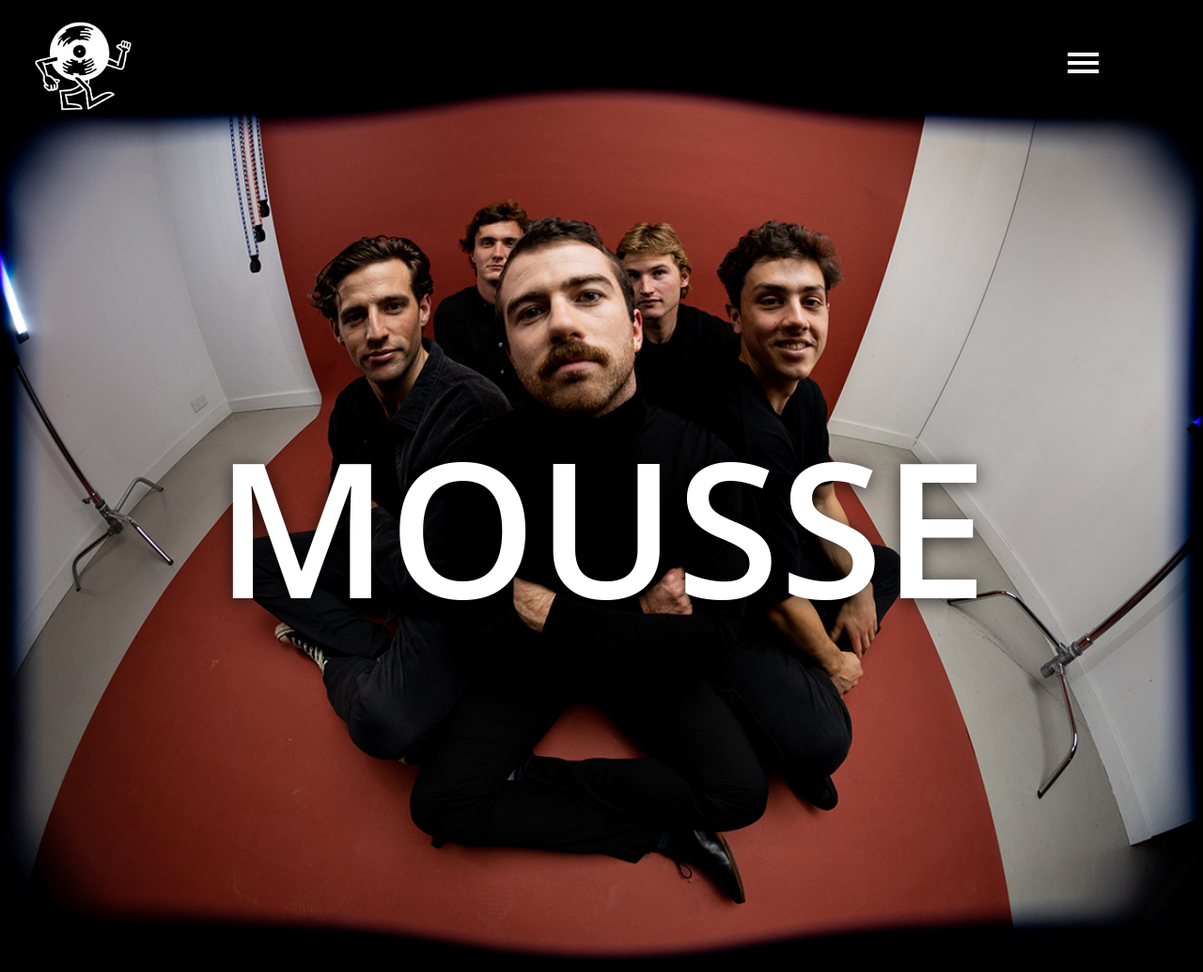
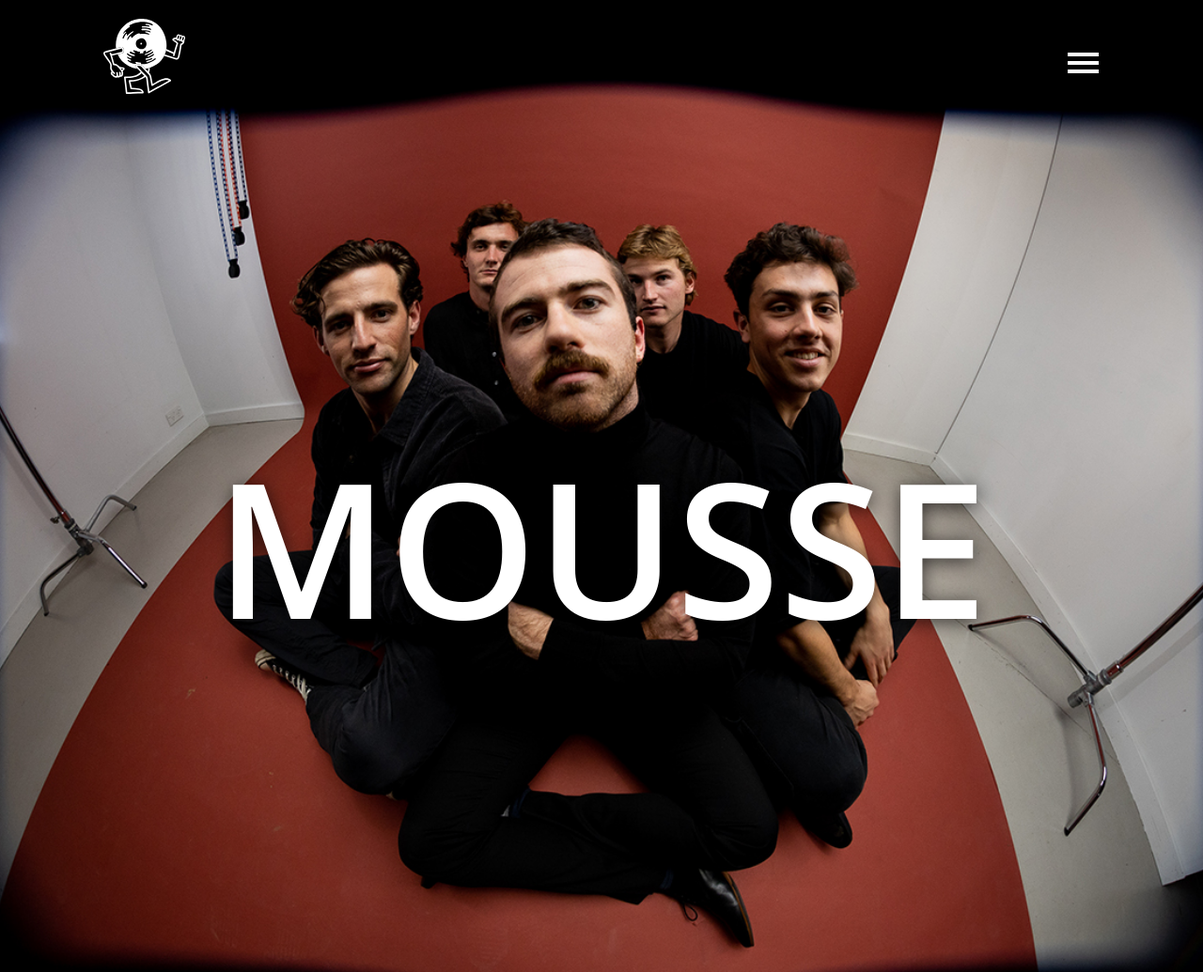
Before and after one commit to billmcculloch/mousse, a Gatsby site: page / in a window 1280 px wide. Shown: the top 1035 px of the page at 94% size. Built offline with nearby package versions, Linux system fonts and the light colour scheme; Gatsby itself is replaced by a stand-in of ours.

Commit message:
change to svgs

```diff
--- a/src/components/Hero.module.scss
+++ b/src/components/Hero.module.scss
@@ -2,7 +2,7 @@
 
 .wrapper {
   margin-top: -70px;
-  padding: 90px 0px;
+  padding: 120px 0px;
   display: flex;
   flex-direction: column;
   background-image: url("../images/hero.jpg");
--- a/src/components/Navbar.module.scss
+++ b/src/components/Navbar.module.scss
@@ -11,7 +11,8 @@
   top: 0;
 }
 .logo {
-  height: 100px;
+  margin-left: 7%;
+  height: 80px;
 }
 .wrapper {
   #menu {
--- a/src/components/Navbar.tsx
+++ b/src/components/Navbar.tsx
@@ -2,7 +2,7 @@
 
 import { useEffect, useState } from "react";
 import * as s from "./Navbar.module.scss";
-import logo from "../images/mousse_logo_transparent.png";
+import logo from "../images/mousse_logo_transparent.svg";
 import gsap from "gsap";
 
 function Navbar() {
--- a/src/components/seo.tsx
+++ b/src/components/seo.tsx
@@ -1,6 +1,6 @@
 import React from "react";
 import { useSiteMetadata } from "../hooks/use-site-metadata";
-import icon from "../images/mousse_logo_square.png";
+import icon from "../images/mousse_logo_red.svg";
 
 export const SEO = ({ title, description, pathname, children }: any) => {
   const {
--- a/src/global.d.tsx
+++ b/src/global.d.tsx
@@ -7,3 +7,7 @@
   const content: string;
   export = content;
 }
+declare module "*.svg" {
+  const content: string;
+  export = content;
+}
```
Also changed, not shown: src/images/LadyOfLeisure.jpg, src/images/LetMeFree.jpg, src/images/mousse_logo_red.svg (added), src/images/mousse_logo_transparent.svg (added), src/images/mousse_name_red.svg (added), src/images/mousse_name_white.png (deleted), src/images/mousse_name_white.svg (added).
